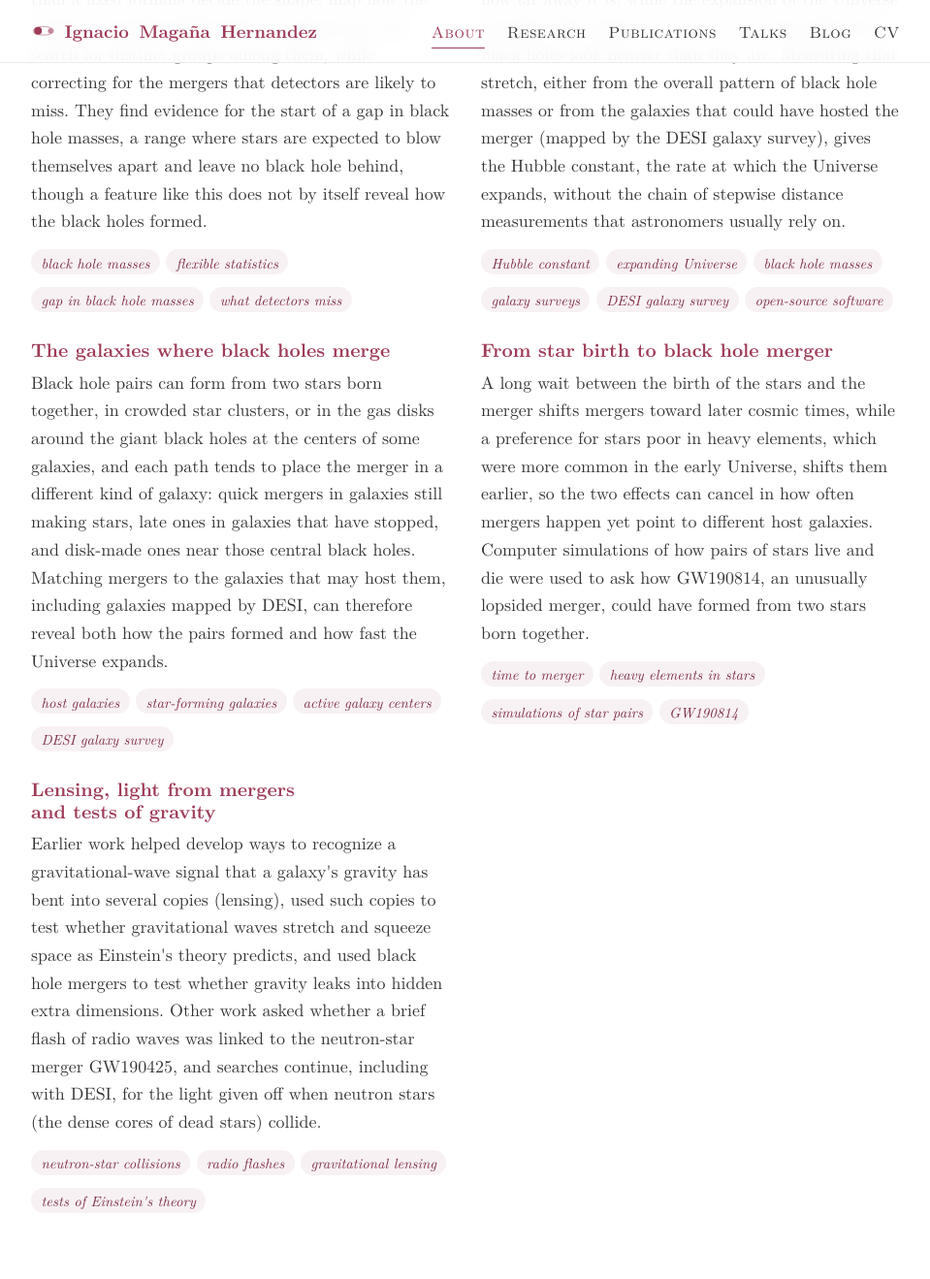
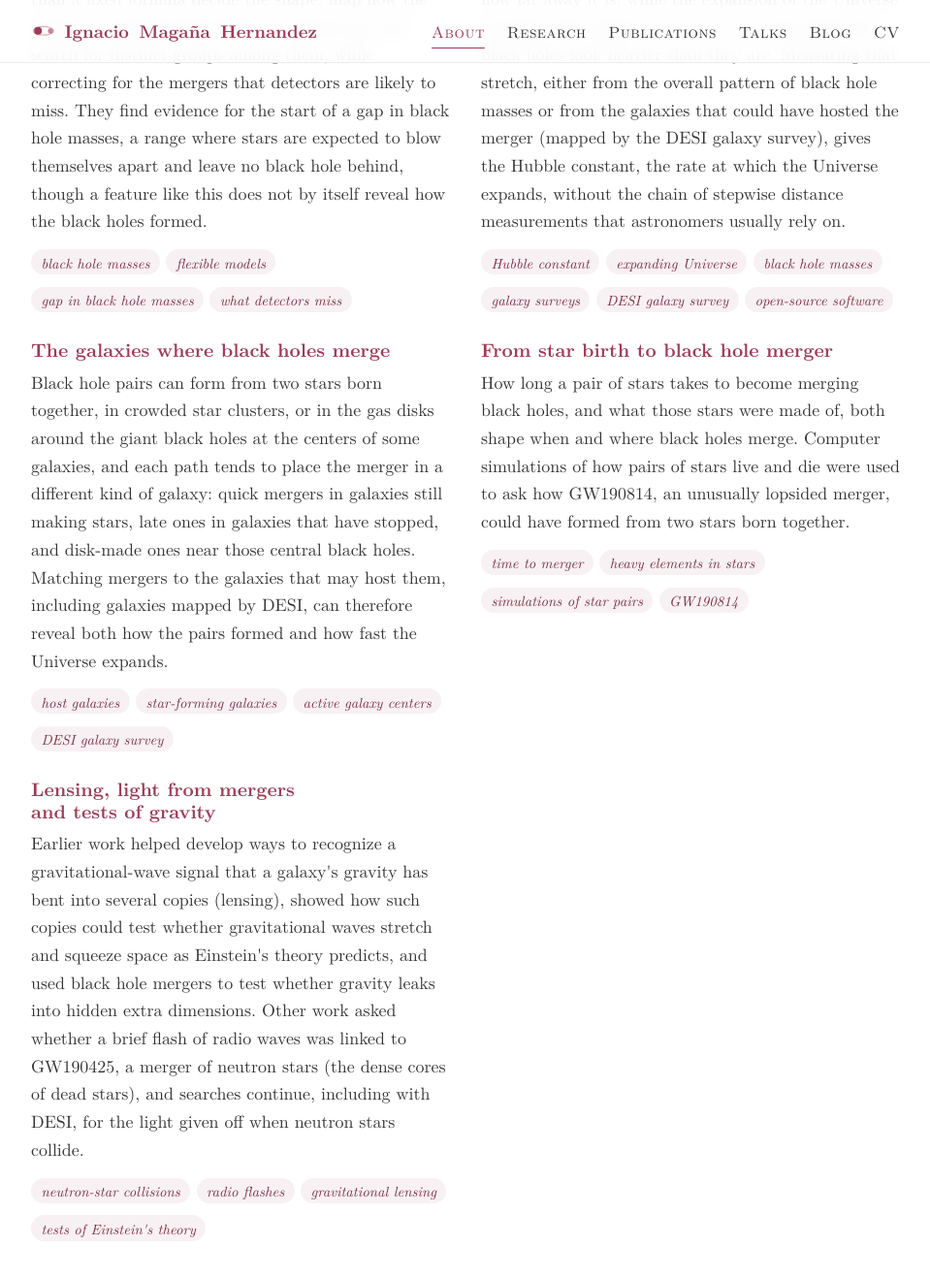
Before and after one commit to ignaciomagana/ignaciomagana.github.io, a Jekyll site: the page built from index.html, in a window 1280 px wide and 1400 px high, scrolled down 1463 px. Shown: the top 1319 px of the window at 97% size, without its empty margins (160-1119 px from the left). Built offline with Jekyll 4.4.1, drawn with Linux system fonts in a browser that asks for light colours; some of the changed text lies outside the part shown.

Commit message:
Fixes from the three-document review (CV, proposal, website)
- Lensing theme: "showed how such copies could test" (arXiv:2211.01272 is
  a methods paper)
- "From star birth to black hole merger": neutral background in place of
  unpublished proposal reasoning
- Remaining jargon: "Conference talks", h-index glossed once, "the INSPIRE
  database", neutron stars defined at first mention, "flexible models" tag,
  plain meta descriptions on publications/talks, LIGO–Virgo collaboration

Co-Authored-By: Claude Opus 5.5 <noreply@anthropic.com>
Claude-Session: https://claude.ai/code/session_01L6W2Gqo5HL7aHCvWByMsGv

```diff
--- a/_data/research.yml
+++ b/_data/research.yml
@@ -9,7 +9,7 @@
     in black hole masses, a range where stars are expected to blow themselves
     apart and leave no black hole behind, though a feature like this does not by
     itself reveal how the black holes formed.
-  tags: [black hole masses, flexible statistics, gap in black hole masses, what detectors miss]
+  tags: [black hole masses, flexible models, gap in black hole masses, what detectors miss]
   refs:
     - { label: "Ray et al. 2023", arxiv: "2304.08046" }
     - { label: "Ray et al. 2025", arxiv: "2404.03166" }
@@ -53,11 +53,9 @@
 
 - title: From star birth to black hole merger
   blurb: >-
-    A long wait between the birth of the stars and the merger shifts mergers
-    toward later cosmic times, while a preference for stars poor in heavy
-    elements, which were more common in the early Universe, shifts them earlier,
-    so the two effects can cancel in how often mergers happen yet point to
-    different host galaxies. Computer simulations of how pairs of stars live and
+    How long a pair of stars takes to become merging black holes, and what
+    those stars were made of, both shape when and where black holes merge.
+    Computer simulations of how pairs of stars live and
     die were used to ask how GW190814, an unusually lopsided merger, could have
     formed from two stars born together.
   tags: [time to merger, heavy elements in stars, simulations of star pairs, GW190814]
@@ -68,13 +66,13 @@
 - title: Lensing, light from mergers and tests of gravity
   blurb: >-
     Earlier work helped develop ways to recognize a gravitational-wave signal
-    that a galaxy's gravity has bent into several copies (lensing), used such
-    copies to test whether gravitational waves stretch and squeeze space as
+    that a galaxy's gravity has bent into several copies (lensing), showed how
+    such copies could test whether gravitational waves stretch and squeeze space as
     Einstein's theory predicts, and used black hole mergers to test whether
     gravity leaks into hidden extra dimensions. Other work asked whether a brief
-    flash of radio waves was linked to the neutron-star merger GW190425, and
-    searches continue, including with DESI, for the light given off when neutron
-    stars (the dense cores of dead stars) collide.
+    flash of radio waves was linked to GW190425, a merger of neutron stars (the
+    dense cores of dead stars), and searches continue, including with DESI, for
+    the light given off when neutron stars collide.
   tags: [neutron-star collisions, radio flashes, gravitational lensing, tests of Einstein's theory]
   refs:
     - { label: "A radio flash and GW190425", arxiv: "2404.02496" }
--- a/blog.html
+++ b/blog.html
@@ -10,8 +10,8 @@ description: Notes and writing by Ignacio Magaña Hernandez on gravitational-wav
     <p class="section__label">Writing</p>
     <h1>Blog</h1>
     <p class="lead prose">
-      Occasional notes on gravitational-wave cosmology, statistical methods,
-      and research updates.
+      Occasional notes on black holes, gravitational waves and the expanding
+      Universe, and research updates.
     </p>
   </div>
 </section>
--- a/index.html
+++ b/index.html
@@ -71,9 +71,9 @@ description: >-
       <li class="stat"><div class="stat__num">78</div><div class="stat__label">h-index</div></li>
     </ul>
     <p class="stats-note center">
-      Including LIGO–Virgo collaboration papers; 39 papers, 2.6k citations and
-      h-index 20 without them. From
-      <a href="https://inspirehep.net/authors/1902658">INSPIRE</a>, October 2026.
+      Including the papers of the LIGO–Virgo detector collaboration; 39 papers,
+      2.6k citations and h-index 20 without them. The h-index is a citation
+      measure. From the <a href="https://inspirehep.net/authors/1902658">INSPIRE database</a>, October 2026.
     </p>
   </div>
 </section>
--- a/publications.html
+++ b/publications.html
@@ -3,17 +3,17 @@ layout: home
 title: Publications
 permalink: /publications/
 description: >-
-  Publications by Ignacio Magaña Hernandez on gravitational-wave astrophysics
-  and cosmology: binary black hole populations, host galaxies, and the Hubble constant.
+  Publications by Ignacio Magaña Hernandez on merging black holes, the
+  galaxies they merge in, and measuring the expansion of the Universe.
 ---
 
 <section class="section section--tight">
   <div class="container">
-    <p class="section__label">Papers &amp; preprints</p>
+    <p class="section__label">Papers</p>
     <h1>Publications</h1>
     <p class="lead prose">
-      The same list as my CV, with citations from
-      <a href="https://inspirehep.net/authors/1902658">INSPIRE</a>, which also
+      The same list as my CV, with citations from the
+      <a href="https://inspirehep.net/authors/1902658">INSPIRE database</a>, which also
       holds the full LIGO–Virgo collaboration record.
     </p>
 
--- a/talks.html
+++ b/talks.html
@@ -4,7 +4,7 @@ title: Talks
 permalink: /talks/
 description: >-
   Invited seminars, conference talks and schools by Ignacio Magaña Hernandez on
-  gravitational-wave astrophysics and cosmology.
+  black holes, gravitational waves and the expanding Universe.
 ---
 
 <section class="section section--tight">
@@ -32,7 +32,7 @@ description: >-
       {% endfor %}
     </ul>
 
-    <h2 class="pub-group__title">{% include binary.html %}Contributed talks</h2>
+    <h2 class="pub-group__title">{% include binary.html %}Conference talks</h2>
     <ul class="talks">
       {% for t in site.data.talks.conferences %}
       <li class="talk">
```
Also changed, not shown: other parts of index.html (+1 -1 lines).
